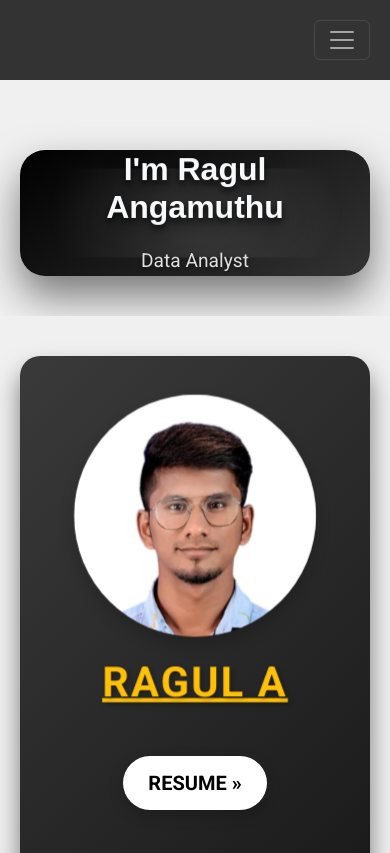
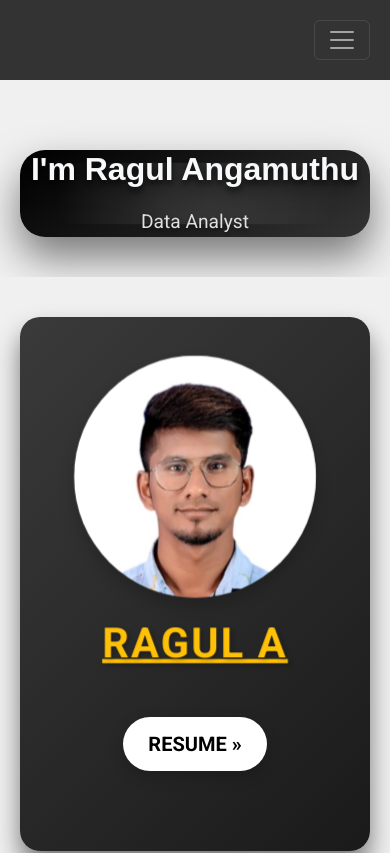
Before and after one commit to ragul2111/ragula, a plain HTML site: page index.html in a window 390 px wide. Shown: the top 853 px of the page. Drawn offline with nearby package versions, Linux system fonts and the light colour scheme.

Commit message:
Update style.css

```diff
--- a/style.css
+++ b/style.css
@@ -1075,7 +1075,7 @@ body {
 
     .intro-container {
       margin-top: 30px;
-      padding: 0 15px; /* Add padding for better spacing on small screens */
+      padding: 0 10px; /* Add padding for better spacing on small screens */
     }
   }
 </style>
```
